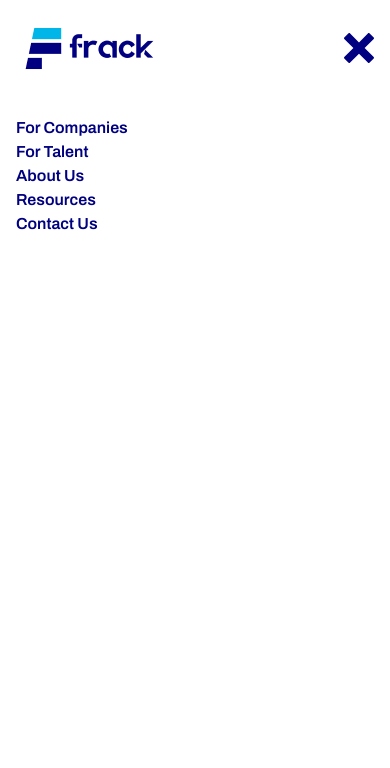
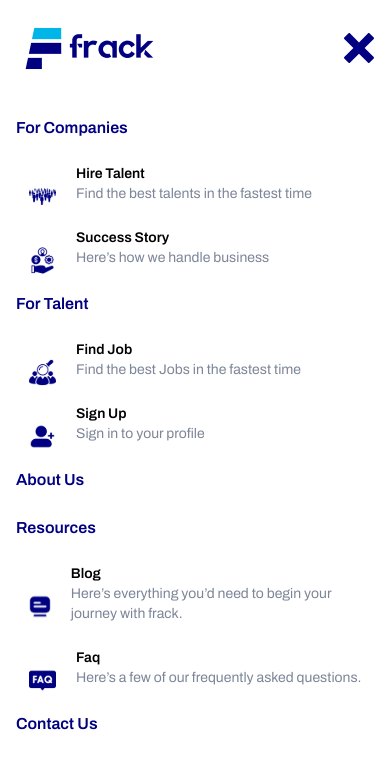
Before and after one commit to FolashadeOmoloja/Frack-frontend, a Next.js app: page / in a window 390 px wide. Both pictures are taken after a click on the button 359 px from the left and 48 px from the top of the page. Shown: the top 768 px of the page. Built offline with nearby package versions, Linux system fonts and the light colour scheme.

Commit message:
mobile nav

```diff
--- a/components/Navbar/MobileNav.tsx
+++ b/components/Navbar/MobileNav.tsx
@@ -51,8 +51,23 @@ const MobileNav = () => {
                 <section className='absolute  top-[96px] left-0 bottom-0 px-9 py-5 max-sm:px-4 '>
                      {
                       NavLinks.map((item,idx) =>(
-                        <ul>
-                           <li className='text-normal font-semibold text-[#000080]'>{item.navItem}</li>
+                        <ul className='' key={idx}>
+                           <li className='text-normal font-semibold text-[#000080] mb-[24px]'>{item.navItem}</li>
+                           <ul>
+                              {
+                                Array.isArray(item.dropDownOpt) && item.dropDownOpt.map((opt,idx)=>(
+                                  <li key={idx} className="flex pl-[13px] gap-5 items-center ">
+                                      <div>
+                                          <img src={opt.icon} alt="icon" className="w-[27px] h-[27px]"/>
+                                      </div>
+                                      <div className="text-sm mb-[24px]">
+                                        <span className="font-semibold mb-2" >{opt.title}</span>
+                                        <p className="text-[#7C8698] ">{opt.desc}</p>
+                                      </div>
+                               </li>
+                              ))}
+                           </ul>
+
                         </ul>
                       ))
                      }
```
